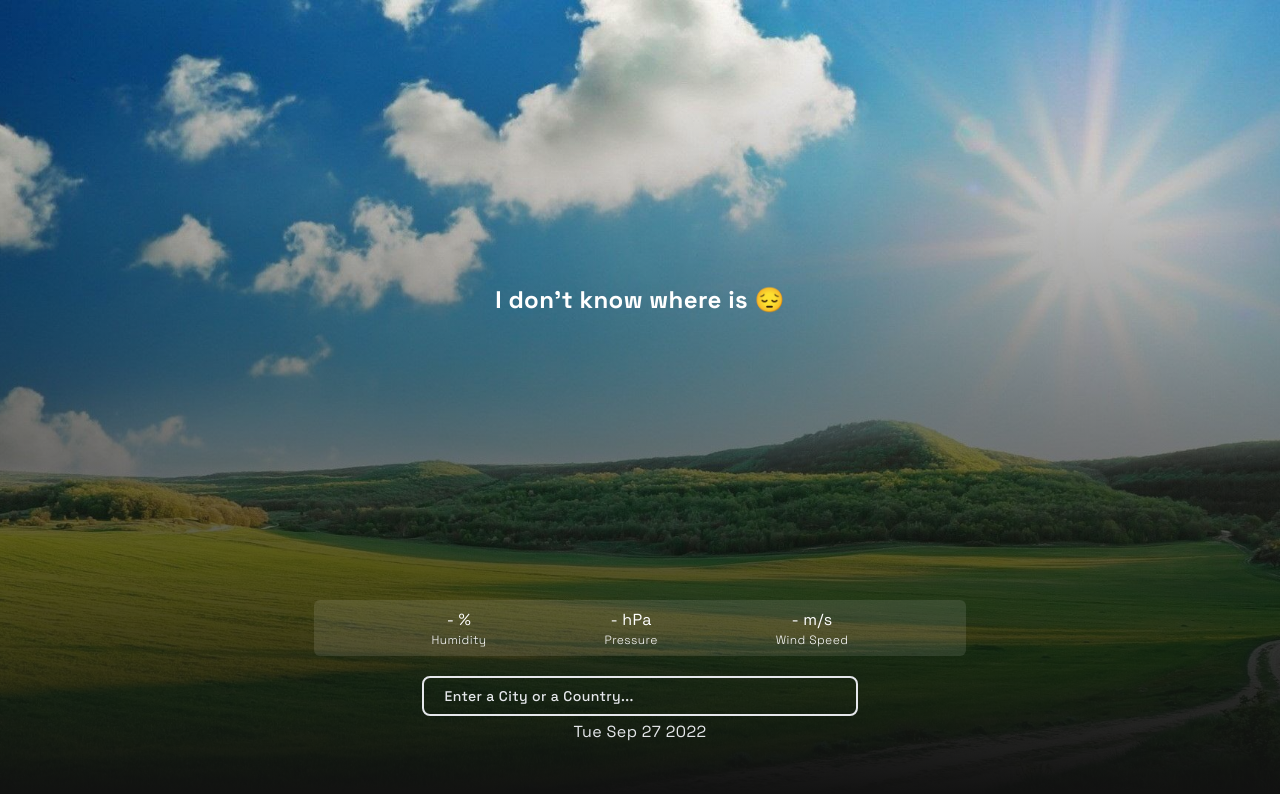
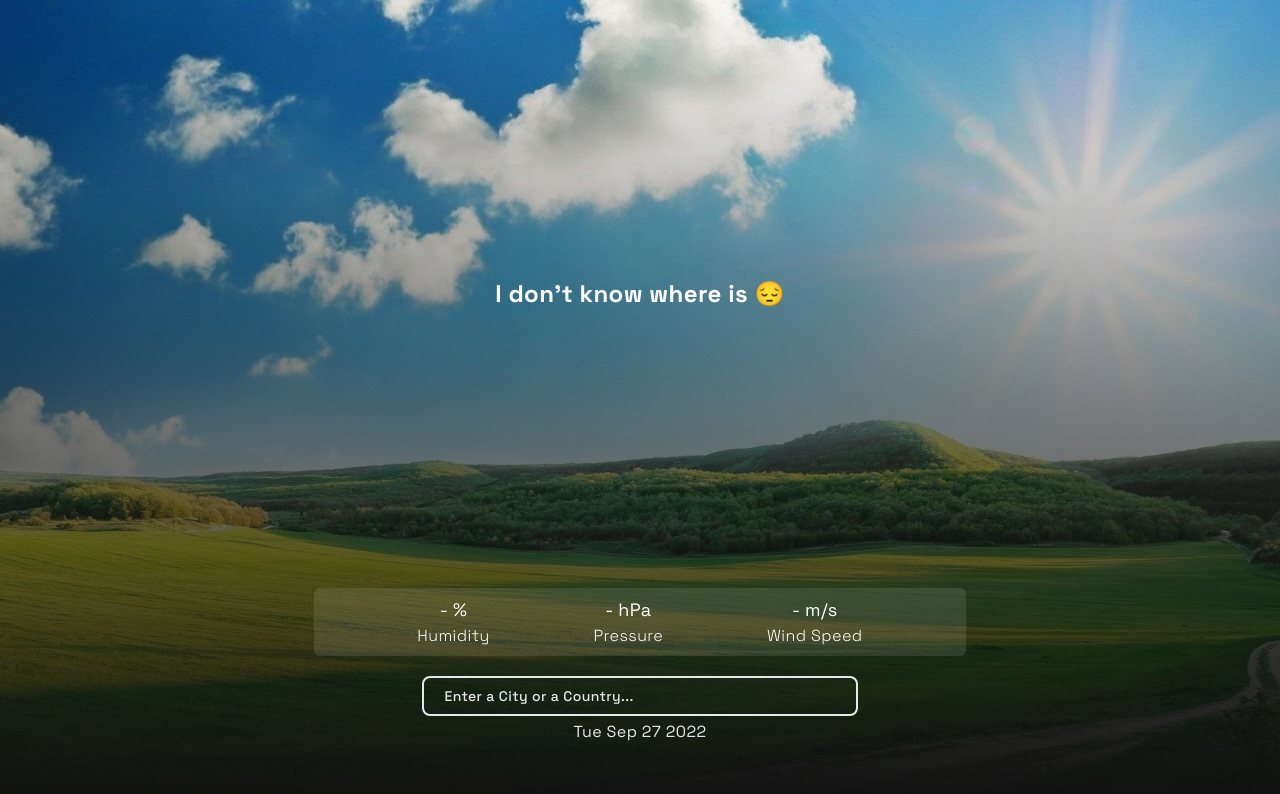
Before and after one commit to anwari-fikri/weather-app, a Next.js app: page / in a window 1280 px wide. Shown: the top 794 px of the page. Built offline with nearby package versions, Linux system fonts and the light colour scheme; no server answers.

Commit message:
Change font size

```diff
--- a/components/InfoBar.jsx
+++ b/components/InfoBar.jsx
@@ -4,16 +4,16 @@ const InfoBar = ({humidity="- ", pressure="- ", windSpeed="- "}) => {
   return (
     <div className='mx-auto first-line:border-[1px] py-2 border-gray-200 rounded-md flex justify-evenly bg-white bg-opacity-10 md:max-w-[60%]'>
       <div className='text-white flex flex-col items-center'>
-        <h3 className='text-base font-normal'>{humidity}%</h3>
-        <h4 className='text-xs font-extralight'>Humidity</h4>
+        <h3 className='text-base font-normal md:text-lg'>{humidity}%</h3>
+        <h4 className='text-xs font-extralight md:text-base'>Humidity</h4>
       </div>
       <div className='text-white flex flex-col items-center'>
-        <h3 className='text-base font-normal'>{(pressure)}hPa</h3>
-        <h4 className='text-xs font-extralight'>Pressure</h4>
+        <h3 className='text-base font-normal md:text-lg'>{(pressure)}hPa</h3>
+        <h4 className='text-xs font-extralight md:text-base'>Pressure</h4>
       </div>
       <div className='text-white flex flex-col items-center'>
-        <h3 className='text-base font-normal'>{(windSpeed)}m/s</h3>
-        <h4 className='text-xs font-extralight'>Wind Speed</h4>
+        <h3 className='text-base font-normal md:text-lg'>{(windSpeed)}m/s</h3>
+        <h4 className='text-xs font-extralight md:text-base'>Wind Speed</h4>
       </div>
     </div>
   )
--- a/components/WeatherHero.jsx
+++ b/components/WeatherHero.jsx
@@ -5,7 +5,7 @@ const WeatherHero = ({location, temperature, weather}) => {
     <div className='md: m-auto'>
       <h2 className='text-white text-2xl font-medium md:text-4xl'>{location}</h2>
       <div>
-        <h1 className='text-white text-9xl font-medium lg:text-[256px] md:text-[192px]'>
+        <h1 className='text-white text-9xl font-medium lg:text-[200px] md:text-[150px]'>
           {Math.round(temperature)}°
         </h1>
         <h3 className='text-white text-lg font-light md:text-xl'>
```
Also changed, not shown: public/assets/clear-sky.jpg (added), public/assets/overcast-clouds.jpg (added).
